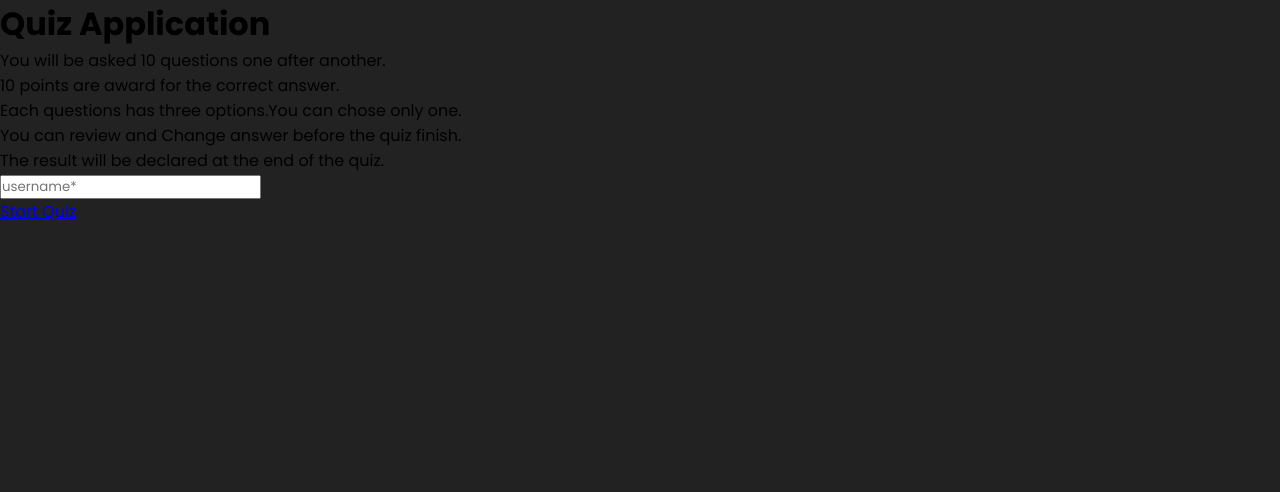
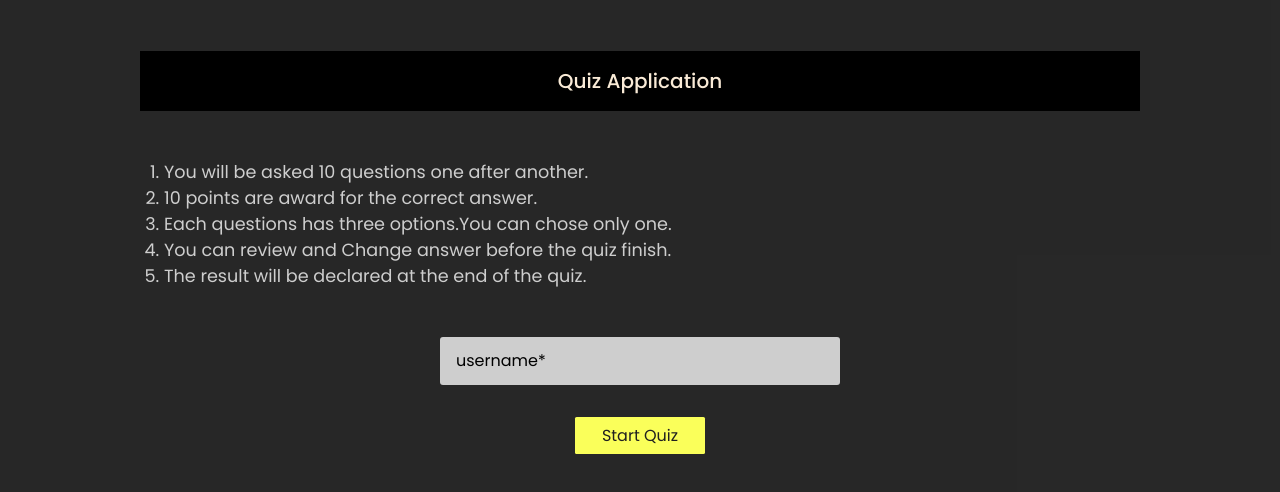
Before and after one commit to anishazahan/Quize-app, a React (Create React App) app: page / in a window 1280 px wide. Shown: the top 492 px of the page. Built offline with nearby package versions, Linux system fonts and the light colour scheme.

Commit message:
styling main.js elements

```diff
--- a/src/components/Main.js
+++ b/src/components/Main.js
@@ -1,5 +1,6 @@
 import React, { useRef } from 'react'
 import {Link} from 'react-router-dom'
+import './main.css'
 
 const Main = () => {
     const inputRef = useRef(null)
@@ -14,7 +15,7 @@ const Main = () => {
         <li>The result will be declared at the end of the quiz.</li>
       </ol>
       <form id='form'>
-        <input ref={inputRef} type="text" placeholder='username*' />
+        <input className='userid' ref={inputRef} type="text" placeholder='username*' />
       </form>
       <div className="start">
         <Link className='btn' to={'quiz'}>Start Quiz</Link>
--- /dev/null
+++ b/src/components/main.css
@@ -0,0 +1,71 @@
+
+
+
+/* ------------------- variable for style --------------------- */
+
+.container{
+    display: block;
+    position: relative;
+    max-width: 1000px;
+    margin: auto;
+    padding-top: 4%;
+
+}
+.title{
+    text-align: center;
+    color: antiquewhite;
+    /* margin-top: 3%; */
+    font-weight: 500;
+    font-size: 20px;
+    padding: 15px 0;
+    background-color: black;
+
+}
+.container ol{
+    padding: 3rem 0 0 1.5rem;
+
+}
+.container ol li{
+    font-size: 1.1em;
+    color: #cecece;
+
+}
+
+.start{
+    display: flex;
+    justify-content: center;
+    padding-top: 2em;
+
+}
+
+.start .btn{
+    padding: .4em 1.7em;
+    border: none;
+    border-radius: .1em;
+    font-size: 1em;
+    color: #202020;
+    text-decoration: none;
+    background-color: #faff5a;
+}
+
+#form{
+    display: flex;
+    justify-content: center;
+    margin-top: 3em;
+
+}
+
+ .userid{
+    padding: .7em 1em;
+    width: 40%;
+    outline: none;
+    border: none;
+    border-radius: 3px;
+    font-size: 1em;
+    background-color: #cecece;
+
+}
+
+input::placeholder{
+    color: black;
+}
--- a/src/styles/App.css
+++ b/src/styles/App.css
@@ -22,9 +22,6 @@ body,html{
 
 :root{
     --primary-color:#00ff92;
-    --dark-color:#222222;
+    --dark-color:#222222d6;
     --light-color:#f0f0f0;
 }
-
-
-/* ------------------- variable for style --------------------- */
```
